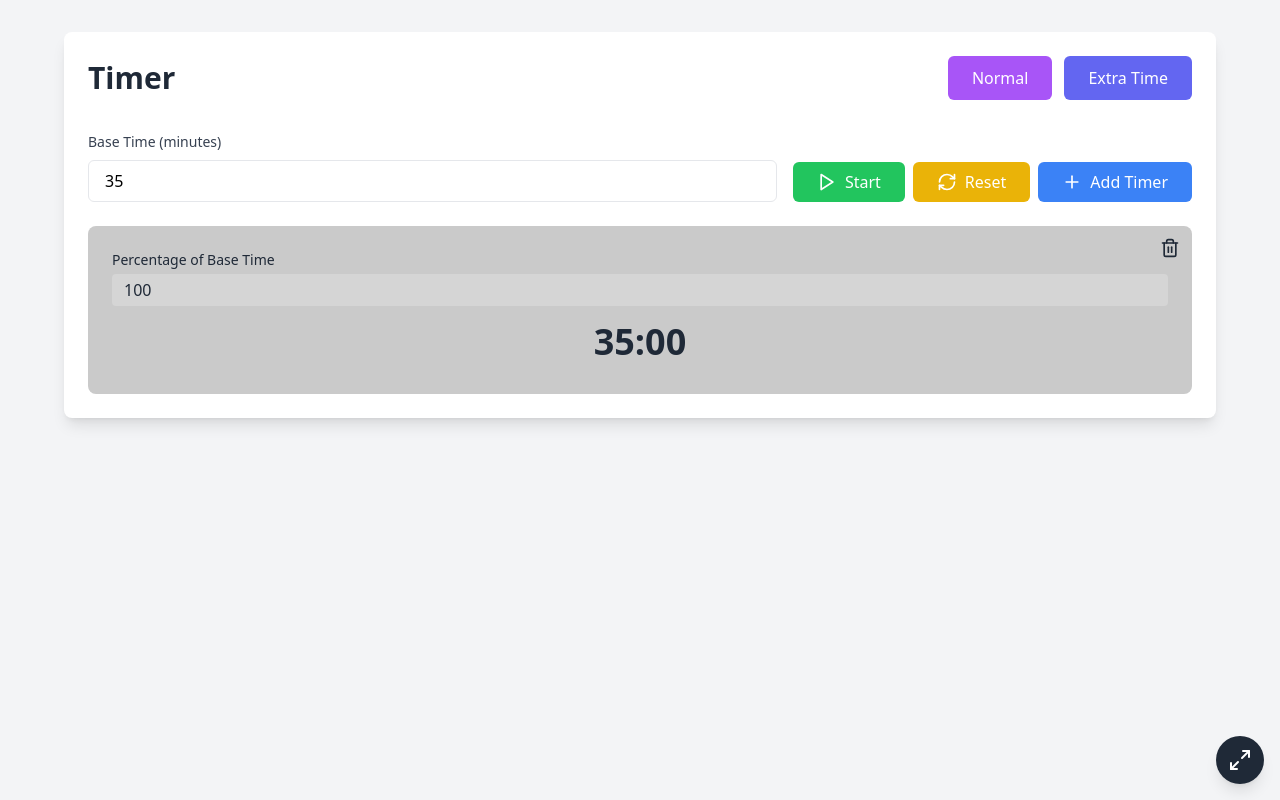
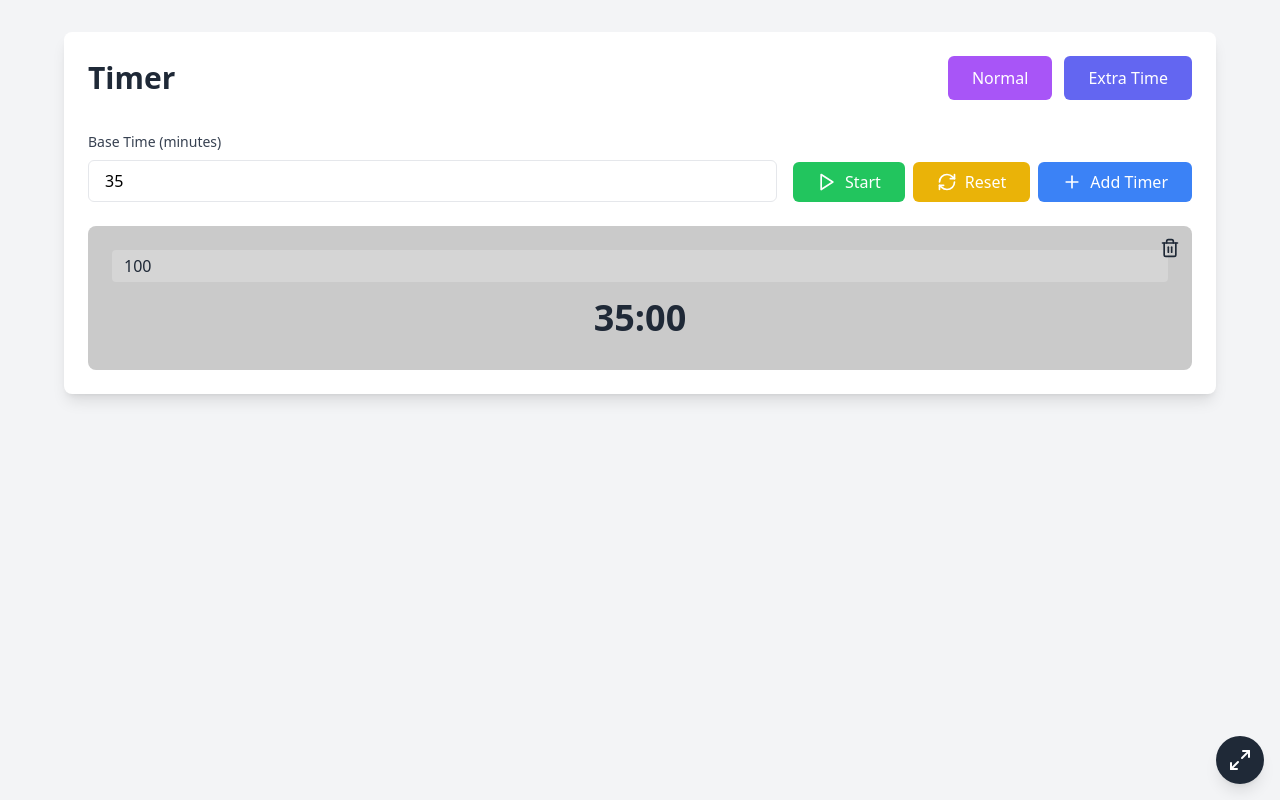
Before and after one commit to AadiKuchlous/timer-project, a React (Vite) app: page / in a window 1280 px wide. Built offline with nearby package versions, Linux system fonts and the light colour scheme.

Commit message:
removed label

```diff
--- a/src/App.tsx
+++ b/src/App.tsx
@@ -247,9 +247,6 @@ function App() {
                 </button>
 
                 <div className="mb-4">
-                  <label className="block text-sm font-medium mb-1">
-                  Percentage of Base Time
-                  </label>
                   <input
                   type="number"
                   min="0"
```
